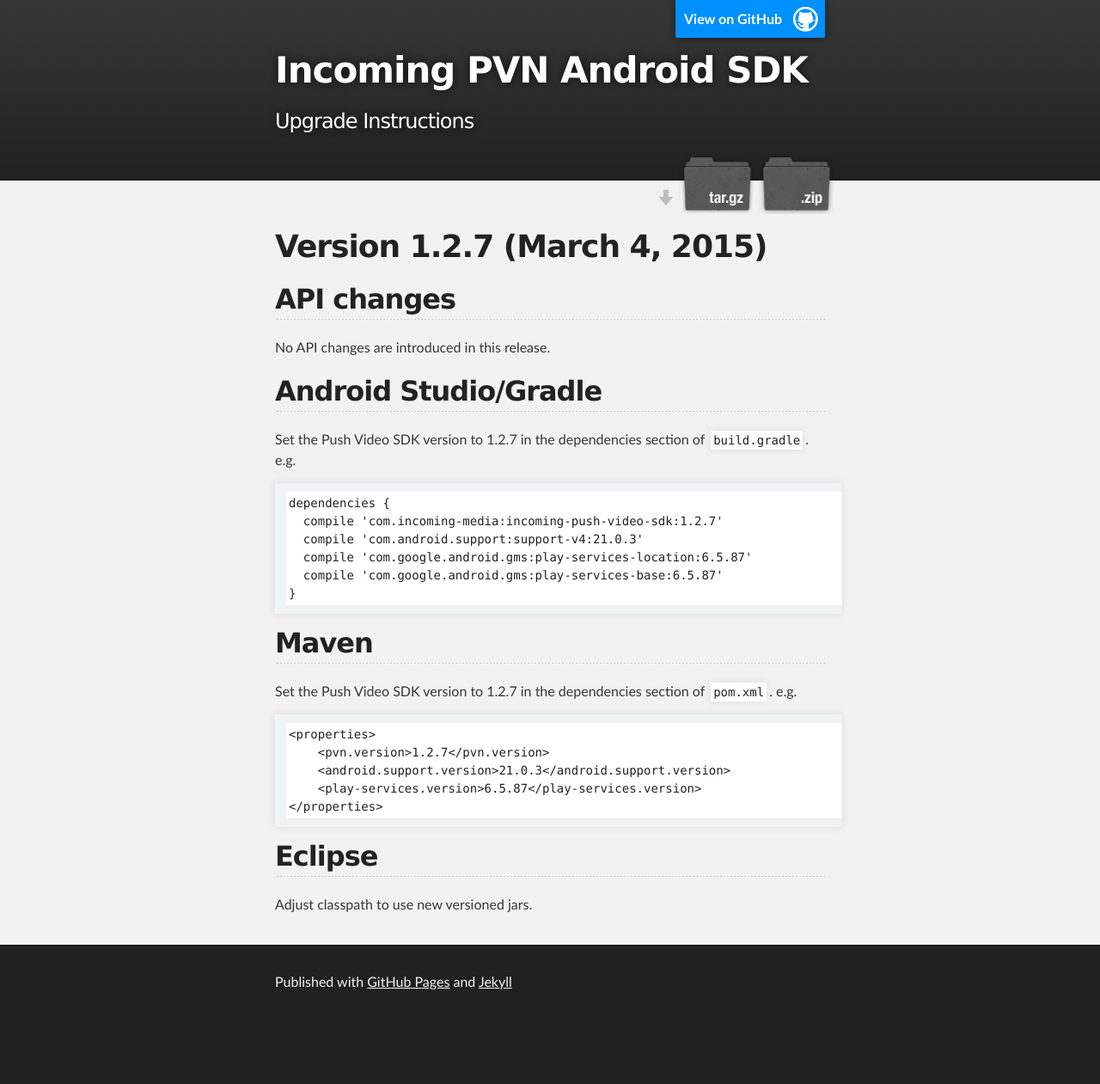
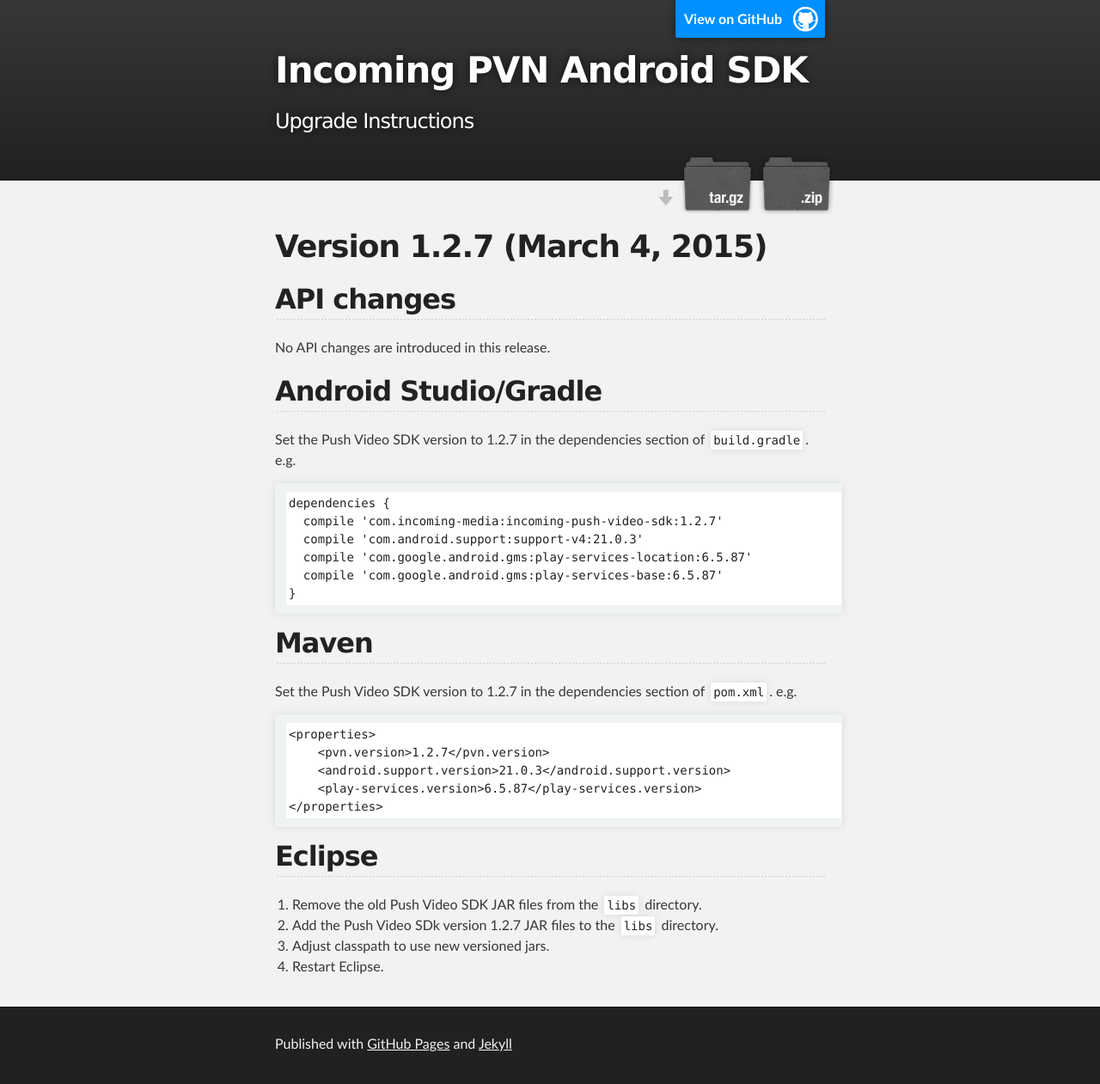
Before and after one commit to incoming-inc/android-template-app, a Jekyll site: the page built from upgrade-instructions.md, in a window 1280 px wide. Shown: the whole page at 86% size. Built offline with Jekyll 4.4.1, drawn with Linux system fonts in a browser that asks for light colours; comment, search, counter and statistics services are not loaded; before the commit the page ends 1189 px from its top, so only the background shows below that.

Commit message:
Update upgrade instructions

```diff
--- a/upgrade-instructions.md
+++ b/upgrade-instructions.md
@@ -33,5 +33,7 @@
 
 ## Eclipse
 
-
-Adjust classpath to use new versioned jars.
+ 1. Remove the old Push Video SDK JAR files from the `libs` directory.
+ 1. Add the Push Video SDk version 1.2.7 JAR files to the `libs` directory.
+ 1. Adjust classpath to use new versioned jars.
+ 1. Restart Eclipse.
```
